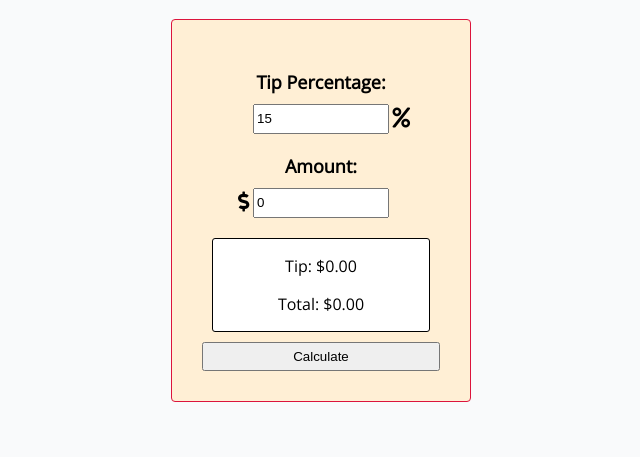
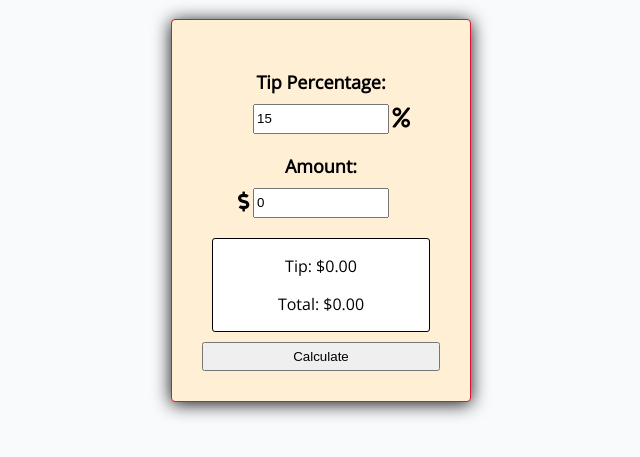
Before and after one commit to RDBagwell/Tip_Calculator, a plain HTML site: page index.html in a window 1280 px wide. Shown: the part 67-524 px from the top of the page, without its empty margins (319-959 px from the left). Drawn offline with nearby package versions, Linux system fonts and the light colour scheme.

Commit message:
CSS/HTML

```diff
--- a/css/style.css
+++ b/css/style.css
@@ -19,6 +19,7 @@ body{
     padding: 30px;
     border: 1px solid crimson;
     border-radius: 4px;
+    box-shadow: 0 2px 18px 0px rgba(0, 0, 0, 0.93);
 }
 
 .form-contral {
```
